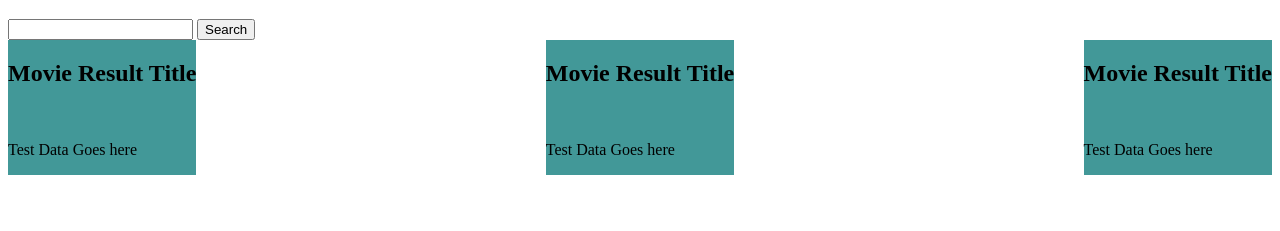
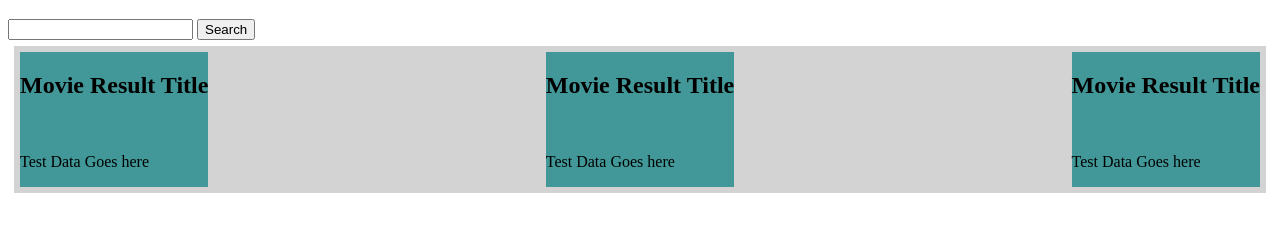
Before and after one commit to alexstvns/Movie-API-Test, a plain HTML site: page index.html in a window 1280 px wide. Shown: the part 61-292 px from the top of the page. Drawn offline with Linux system fonts and the light colour scheme.

Commit message:
V1.10.22
Updated s few CSS flex items.

```diff
--- a/moviestyles.css
+++ b/moviestyles.css
@@ -1,12 +1,19 @@
 .Results-Container {
     display: flex;
-    flex-direction: row;
-    flex-wrap: wrap;
+    flex-flow: row wrap;
     justify-content: space-between;
+    align-items: stretch;
+
+
+    padding: 6px;
+    margin: 6px;
+    background: lightgray;
+
 }
 
 
 .Result-Card{
     background-color: rgb(66, 152, 152);
 
+
 }
```
